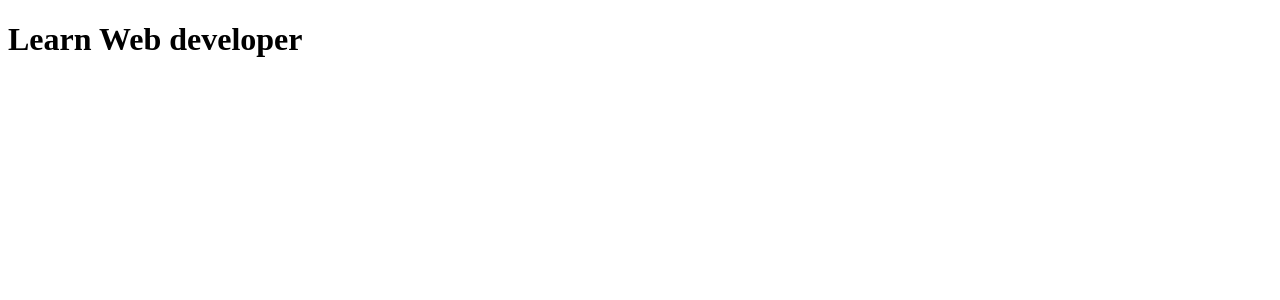
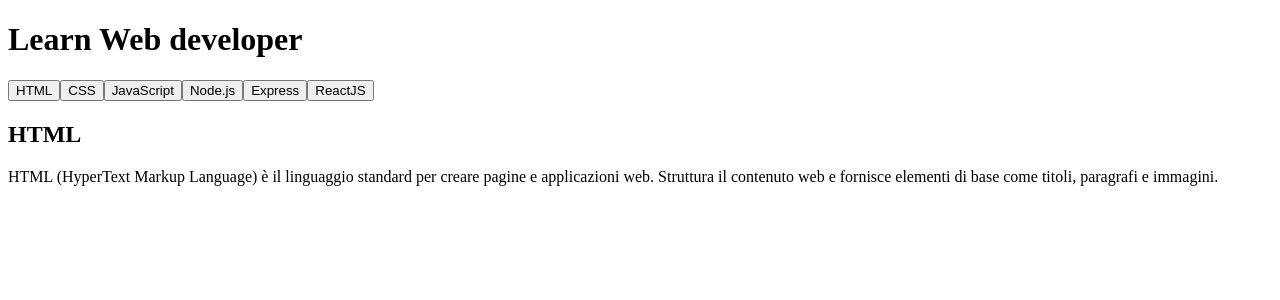
Before and after one commit to JuriPatacchiola/react-use-state, a React (Vite) app: page / in a window 1280 px wide. Shown: the top 300 px of the page. Built offline with nearby package versions, Linux system fonts and the light colour scheme.

Commit message:
add the function element for to recall all informaction from the array and the metology for to recall the id if is acctive or no and tho start with id 0 and to show what i need to see when i click from button

```diff
--- a/src/Components/Main.jsx
+++ b/src/Components/Main.jsx
@@ -43,7 +43,23 @@
 
     return (
         <main>
+            <div className="button-container">
+                {languages.map((lang) => (
+                    <button
+                        key={lang.id}
+                        className={`lang-button ${selected.id === lang.id ? "active" : ""
+                            }`}
+                        onClick={() => setSelected(lang)}
+                    >
+                        {lang.title}
+                    </button>
+                ))}
+            </div>
 
+            <div className="card">
+                <h2>{selected.title}</h2>
+                <p>{selected.description}</p>
+            </div>
         </main>
     )
 }
```
